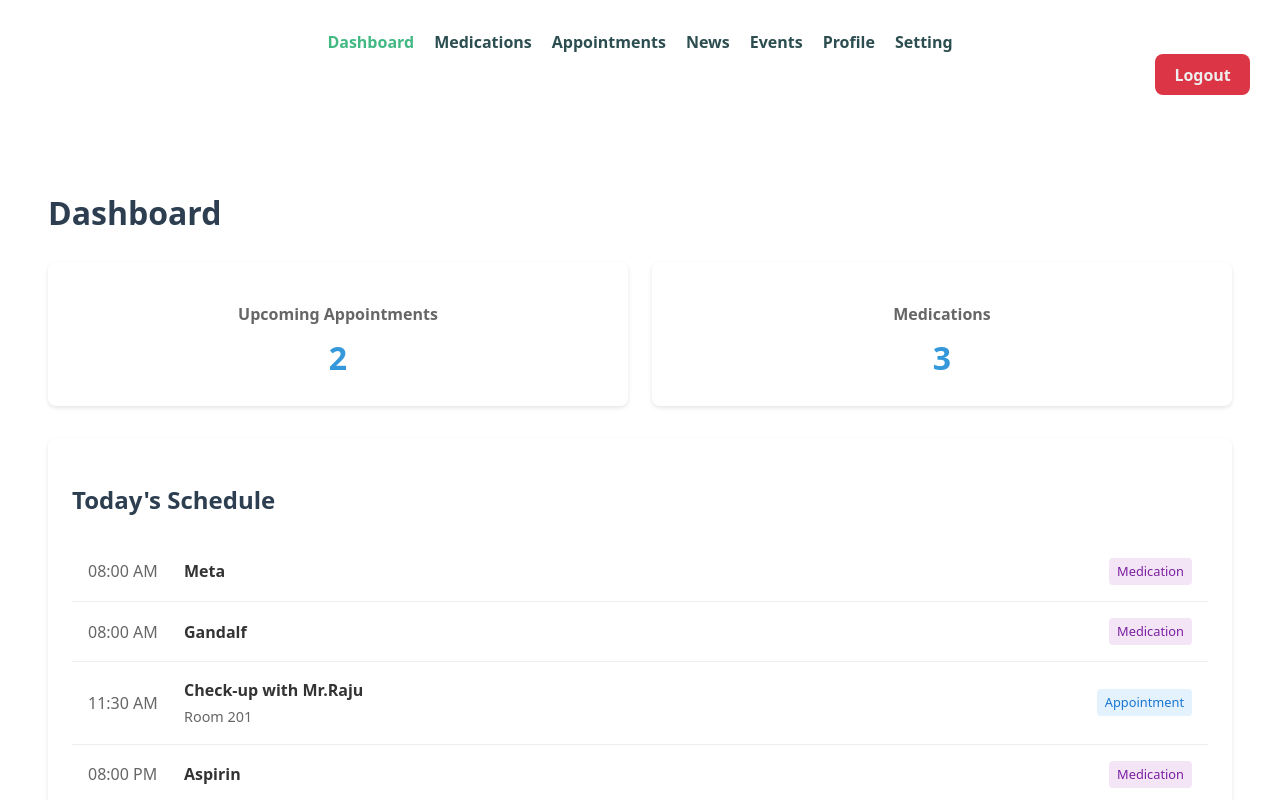
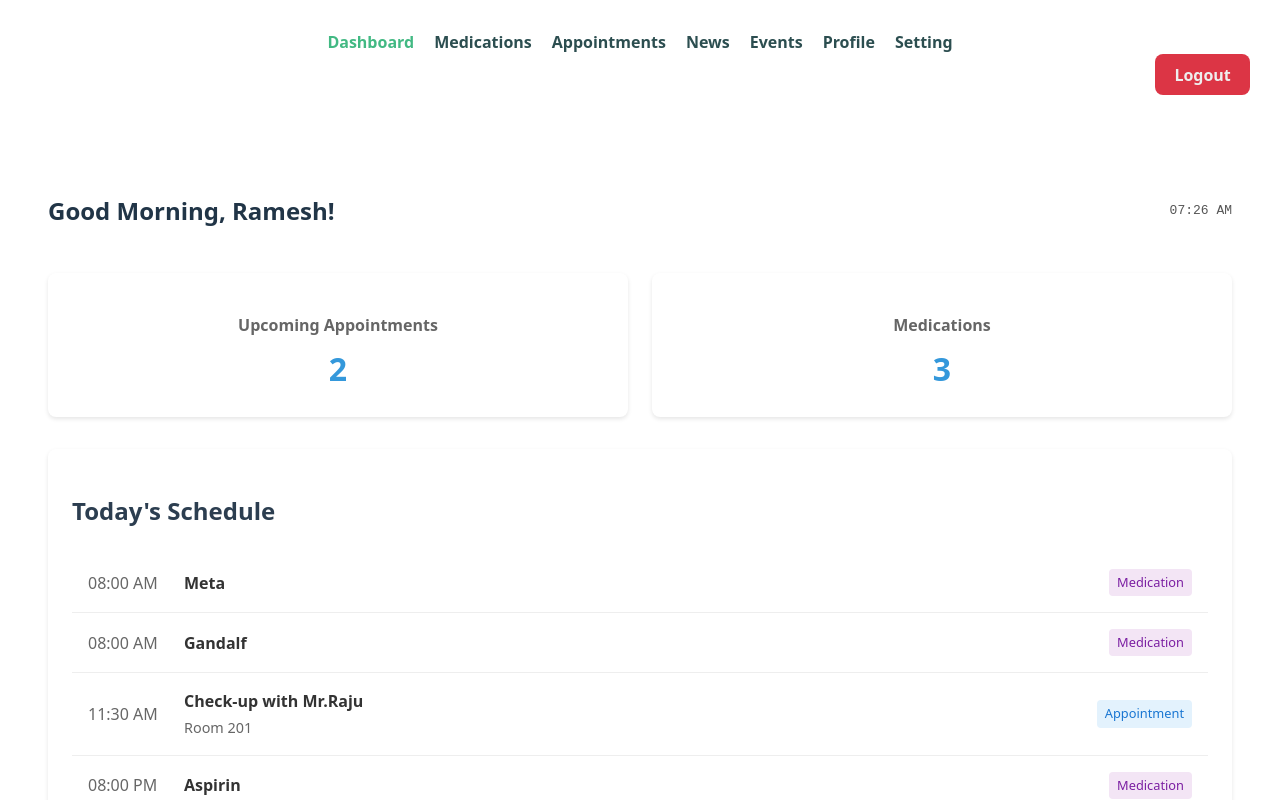
Before and after one commit to 21f3001925/soft-engg-project-may-2025-se-May-11, a Vue app in the folder frontend/: page /dashboard in a window 1280 px wide. Both pictures are taken after typing "Sample", "Sample123" into the empty fields and a click on the button "Sign In". Shown: the top 800 px of the page. Built offline with nearby package versions, Linux system fonts and the light colour scheme.

Commit message:
Add greeting line and time to the dashboard

```diff
--- a/frontend/src/views/Dashboard.vue
+++ b/frontend/src/views/Dashboard.vue
@@ -1,19 +1,47 @@
 <script setup>
-import { onMounted } from 'vue';
+import { ref, onMounted, onUnmounted } from 'vue';
 import { useScheduleStore } from '../store/scheduleStore';
 import StatCard from '../components/StatCard.vue';
 import ScheduleRowItem from '../components/ScheduleRowItem.vue';
 
 const scheduleStore = useScheduleStore();
 
+const currentTime = ref(new Date());
+const greeting = ref('');
+
+let timer = null;
+
+const updateGreeting = () => {
+  const hour = new Date().getHours();
+  if (hour < 12) greeting.value = 'Good Morning';
+  else if (hour < 17) greeting.value = 'Good Afternoon';
+  else greeting.value = 'Good Evening';
+};
+
 onMounted(async () => {
   await scheduleStore.fetchSchedules();
+  timer = setInterval(() => {
+    currentTime.value = new Date();
+    updateGreeting();
+  }, 1000);
+  updateGreeting();
+});
+
+onUnmounted(() => {
+  if (timer) clearInterval(timer);
 });
 </script>
 
 <template>
   <div class="dashboard">
-    <h1>Dashboard</h1>
+    <div style="display: flex; align-items: center; justify-content: space-between; margin-bottom: 1.5rem">
+      <div>
+        <h2>{{ greeting }}, Ramesh!</h2>
+      </div>
+      <div style="font-family: monospace; color: #555">
+        {{ currentTime.toLocaleTimeString([], { hour: '2-digit', minute: '2-digit' }) }}
+      </div>
+    </div>
 
     <div class="stats-section">
       <StatCard title="Upcoming Appointments" :value="scheduleStore.upcomingAppointments.length" />
```
